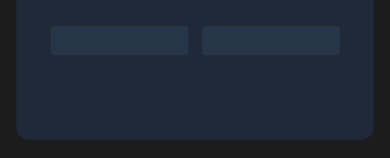
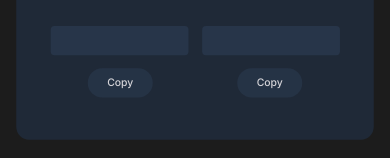
Before and after one commit to martinkapral/password-generator, a plain HTML site: page index.html in a window 390 px wide. Shown: the part 461-619 px from the top of the page. Drawn offline with Linux system fonts and the light colour scheme.

Commit message:
Update index.html responsive update

```diff
--- a/index.html
+++ b/index.html
@@ -96,9 +96,14 @@
           </svg>
         </button>
       </div>
+
       <div class="copied-msg">
         <p class="copied-msg1">Copied!</p>
         <p class="copied-msg2">Copied!</p>
+      </div>
+      <div class="button-mobile">
+        <button class="button-mobile1">Copy</button>
+        <button class="button-mobile2">Copy</button>
       </div>
     </div>
 
```
